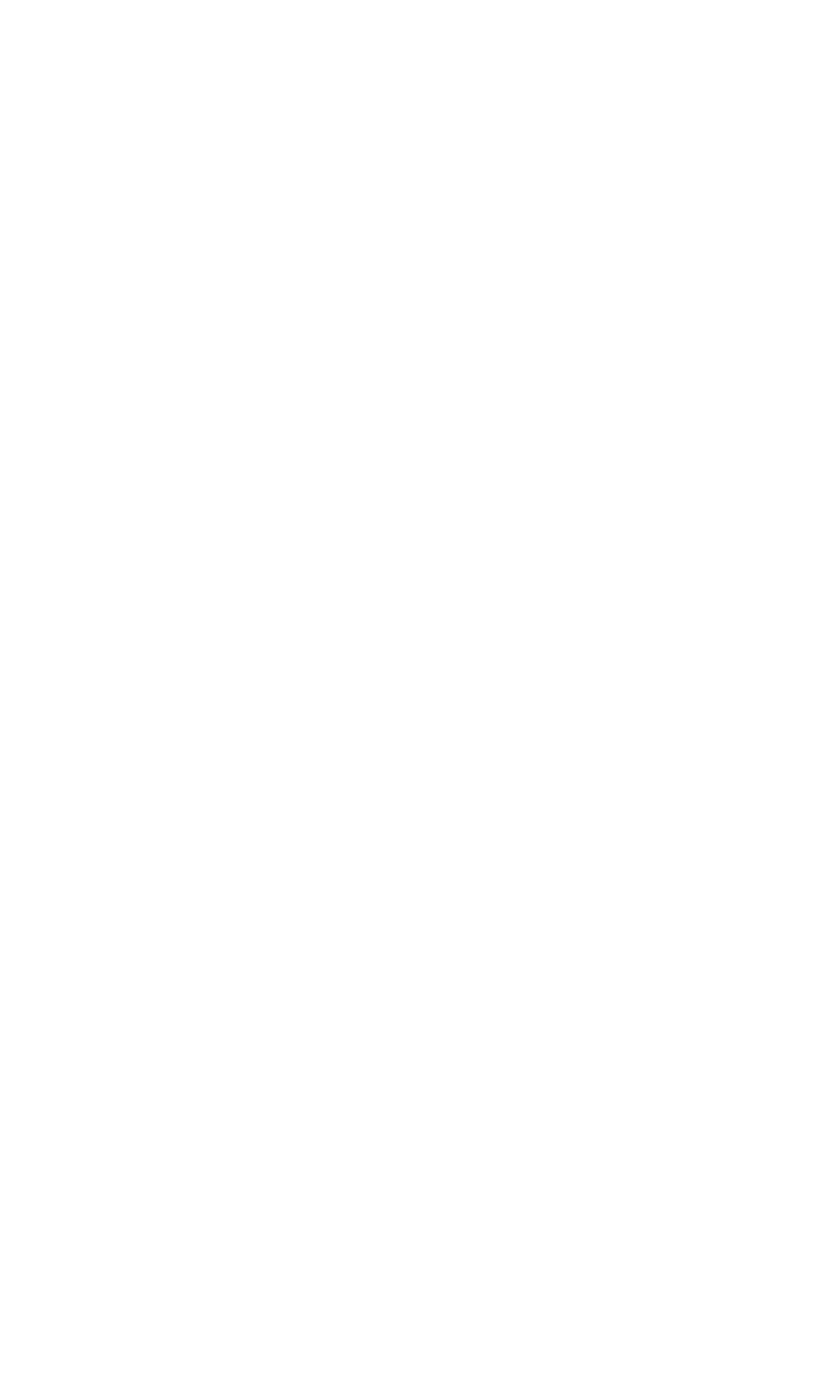
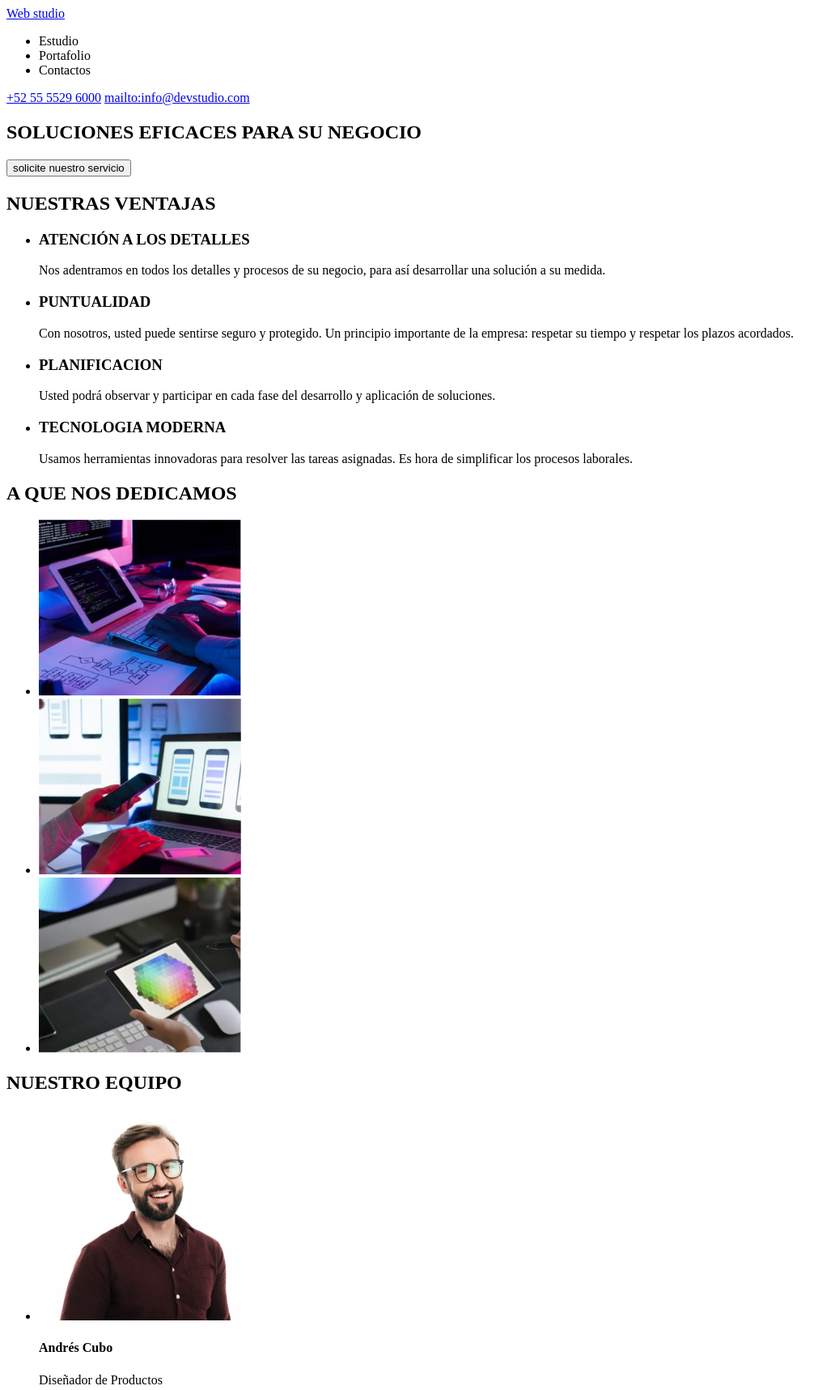
Before and after one commit to AndresUrango10/Goit-markup-hw-01, a plain HTML site: page index.html in a window 1280 px wide. Shown: the top 1717 px of the page at 81% size, without its empty margins (0-1032 px from the left). Before the commit the page ends 800 px from the top, so only its background shows below. Drawn offline with Linux system fonts and the light colour scheme.

Commit message:
first commit

```diff
--- a/index.html
+++ b/index.html
@@ -1,5 +1,5 @@
 <!DOCTYPE html>
-<html lang="en">
+<html lang="es">
 <head>
     <meta charset="UTF-8">
     <meta http-equiv="X-UA-Compatible" content="IE=edge">
@@ -8,5 +8,119 @@
 </head>
 <body>
 
+    <header>
+        <nav>
+            <a href="#">Web studio</a>
+            <ul>
+                <li> <a href="#"></a>Estudio</li>
+                <li> <a href="#"></a>Portafolio</li>
+                <li> <a href="#"></a>Contactos</li>
+            </ul>
+        </nav>
+
+                <a href="+52 55 5529 6000" >+52 55 5529 6000</a>
+                <a href="mailto:info@devstudio.com" >mailto:info@devstudio.com</a>
+    </header>
+
+    <main>
+    <section>
+            <h1>SOLUCIONES EFICACES PARA SU NEGOCIO</h1>
+            <button type="button">solicite nuestro servicio</button>
+    </section>
+
+    <section>
+        <h2>NUESTRAS VENTAJAS</h2>
+        <ul>
+            <li>
+                <h3>ATENCIÓN A LOS DETALLES</h3>
+                <P>Nos adentramos en todos los detalles y procesos de su negocio, para así desarrollar una solución a su medida.</P>
+            </li>
+
+            <li>
+                <h3>PUNTUALIDAD</h3>
+                <p>Con nosotros, usted puede sentirse seguro y protegido. Un principio importante de la empresa: respetar su tiempo y
+                respetar los plazos acordados.</p>
+            </li>
+
+            <li>
+                <h3>PLANIFICACION</h3>
+                <p>Usted podrá observar y participar en cada fase del desarrollo y aplicación de soluciones.</p>
+            </li>
+
+            <li>
+                <h3>TECNOLOGIA MODERNA</h3>
+                <p>Usamos herramientas innovadoras para resolver las tareas asignadas. Es hora de simplificar los procesos laborales.</p>
+            </li>
+        </ul>
+    </section>
+
+    <section>
+        <h2>A QUE NOS DEDICAMOS</h2>
+        <ul>
+            <li>
+                <img src="./img/imagen1.jpg" alt="escribiendo en el teclado" width="250px">
+            </li>
+
+            <li>
+                <img src="./img/imagen2.jpg" alt="chequeo de telefono" width="250px">
+            </li>
+
+            <li>
+                <img src="./img/imagen3.jpg" alt="verificando equipos" width="250px">
+            </li>
+        </ul>
+        </section>
+
+        <section>
+            <h2>NUESTRO EQUIPO</h2>
+            <ul>
+                <li>
+                    <img src="./img/imagen4.jpg" alt="este es un integrante masculino" width="270px">
+                    <h4>Andrés Cubo</h4>
+                    <p>Diseñador de Productos</p>
+                </li>
+
+                <li>
+                    <img src="./img/imagen5.jpg" alt="esta es una integrante femenina" width="270">
+                    <h4>Carla Palacios</h4>
+                    <p>Desarrolladora Frontend</p>
+                </li>
+
+                <li>
+                    <img src="./img/imagen6.jpg" alt="este es un integrante masculino" width="270px">
+                    <h4>Mario Dorado</h4>
+                    <p>Marketing</p>
+                </li>
+
+                <li>
+                    <img src="./img/imagen7.jpg" alt="este es un integrante masculino" width="270px">
+                    <h4>Pablo Mijangos</h4>
+                    <p>Diseñador IU</p>
+                </li>
+            </ul>
+        </section>
+    </main>
+
+    <footer>
+    <address>
+        <a href="#">Web studio</a>
+        <ul>
+            <li>
+                <a href="Calz,Ticomán500,CiudaddeMéxico,CDMX,México,Mexico">Calz, Ticomán 500, Ciudad de México,CDMX,Mexico
+
+            </li>
+
+            <li>
+                <a href="mailto:info@example.com">info@example.com</a>
+
+            </li>
+
+            <li>
+                <a href="tel:+525555296000 ">+525555296000</a>
+            </li>
+        </ul>
+    </address>
+    </footer>
+
 </body>
 </html>
```
Also changed, not shown: img/imagen1.jpg (added), img/imagen2.jpg (added), img/imagen3.jpg (added), img/imagen4.jpg (added), img/imagen5.jpg (added), img/imagen6.jpg (added), img/imagen7.jpg (added), 1 other file.
